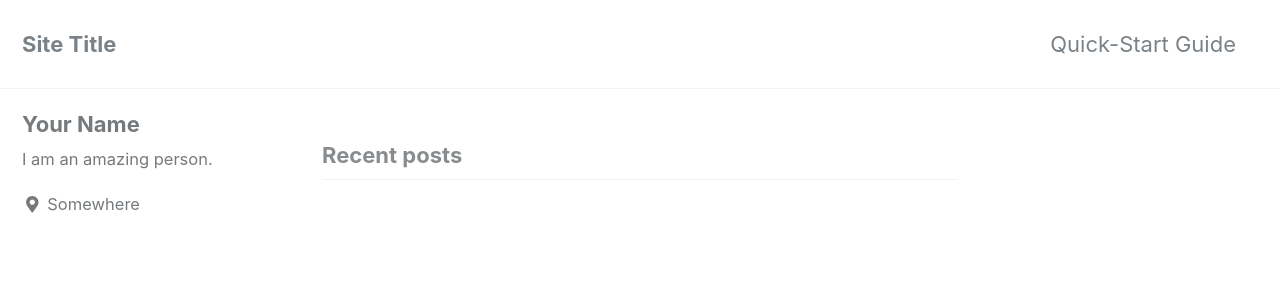
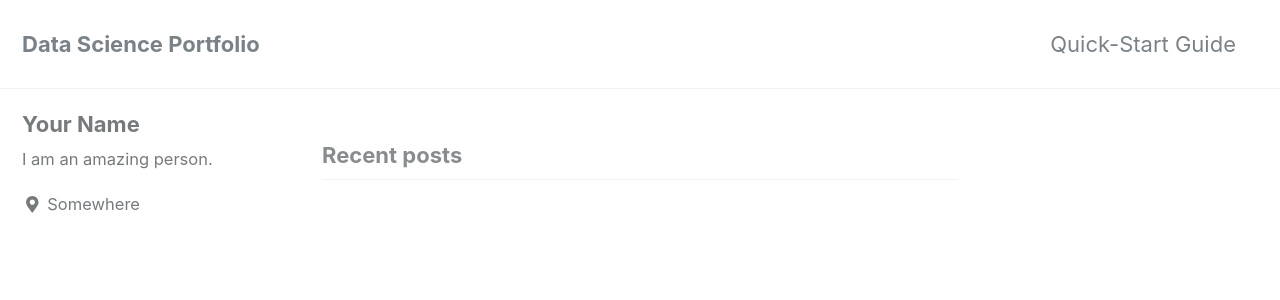
Before and after one commit to baguettexci/baguettexci.gituhb.io, a Jekyll site: the page built from index.html, in a window 1280 px wide and 900 px high. Shown: the top 300 px of the window. Built offline with Jekyll 4.4.1, drawn with Linux system fonts in a browser that asks for light colours; nearby versions of some CDN libraries; the list of posts is cut into pages by our own code.

Commit message:
Update _config.yml

```diff
--- a/_config.yml
+++ b/_config.yml
@@ -16,7 +16,7 @@ minimal_mistakes_skin    : "default" # "air", "aqua", "contrast", "dark", "dirt"
 
 # Site Settings
 locale                   : "en-US"
-title                    : "Site Title"
+title                    : "Data Science Portfolio"
 title_separator          : "-"
 name                     : "Your Name"
 description              : "An amazing website."
```
